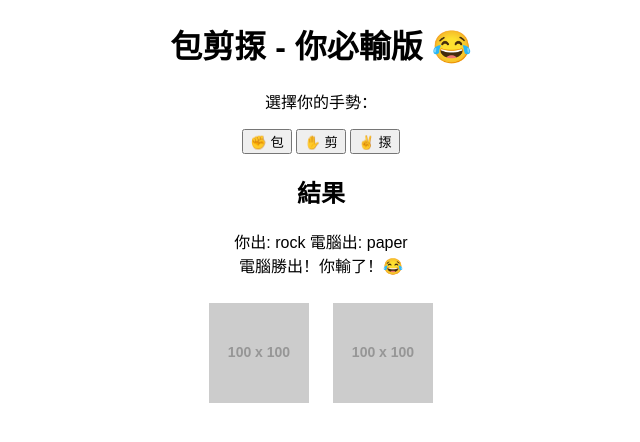
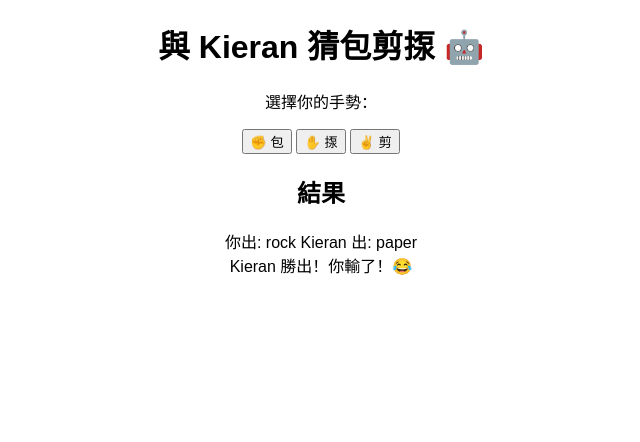
Before and after one commit to kieran97125/Kieran, a plain HTML site: page index.html in a window 1280 px wide. Both pictures are taken after a click on the button "✊ 包". Shown: the whole page, without its empty margins (319-959 px from the left). Drawn offline with Linux system fonts and the light colour scheme; placeholder pictures from the web are drawn by us.

Commit message:
index.html

```diff
--- a/index.html
+++ b/index.html
@@ -3,23 +3,20 @@
 <head>
     <meta charset="UTF-8">
     <meta name="viewport" content="width=device-width, initial-scale=1.0">
-    <title>包剪揼 - 你必輸版 😂</title>
+    <title>與 Kieran 猜包剪揼</title>
     <style>
         body { text-align: center; font-family: Arial, sans-serif; }
-        img { width: 100px; height: 100px; margin: 10px; }
     </style>
 </head>
 <body>
-    <h1>包剪揼 - 你必輸版 😂</h1>
+    <h1>與 Kieran 猜包剪揼 🤖</h1>
     <p>選擇你的手勢：</p>
     <button id="rock">✊ 包</button>
-    <button id="paper">✋ 剪</button>
-    <button id="scissors">✌️ 揼</button>
+    <button id="paper">✋ 揼</button>
+    <button id="scissors">✌️ 剪</button>
 
     <h2>結果</h2>
     <p id="result">請選擇你的手勢</p>
-    <img id="player-img" src="" alt="你的選擇">
-    <img id="computer-img" src="" alt="電腦的選擇">
 
     <script>
         document.getElementById("rock").addEventListener("click", function() { playGame('rock'); });
@@ -28,14 +25,10 @@
 
         function playGame(playerChoice) {
             const winningMoves = {"rock": "paper", "paper": "scissors", "scissors": "rock"};
-            let computerChoice = winningMoves[playerChoice]; // 電腦一定贏
+            let computerChoice = winningMoves[playerChoice]; // Kieran 一定贏
 
             // 更新網頁內容
-            document.getElementById("result").innerText = `你出: ${playerChoice}  電腦出: ${computerChoice}\n電腦勝出！你輸了！😂`;
-
-            // 使用臨時圖片以防止找不到圖片導致錯誤
-            document.getElementById("player-img").src = `https://via.placeholder.com/100?text=${playerChoice}`;
-            document.getElementById("computer-img").src = `https://via.placeholder.com/100?text=${computerChoice}`;
+            document.getElementById("result").innerText = `你出: ${playerChoice}  Kieran 出: ${computerChoice}\nKieran 勝出！你輸了！😂`;
         }
     </script>
 </body>
```
